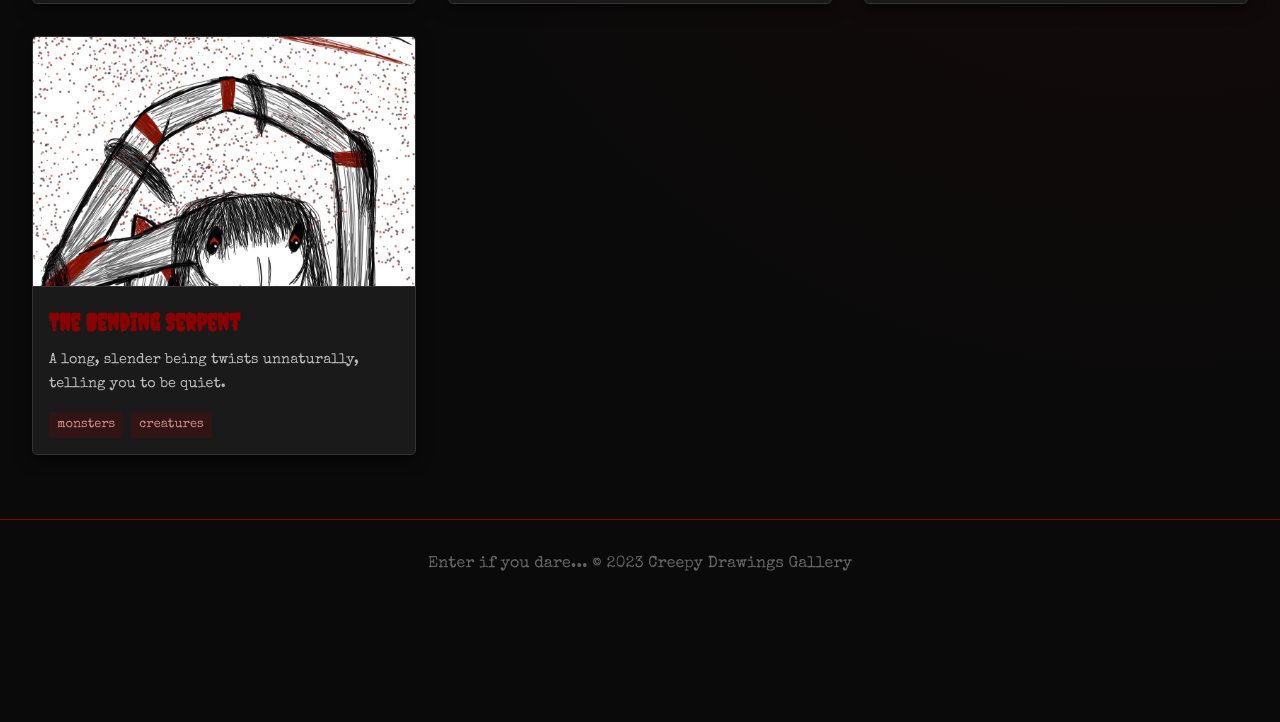
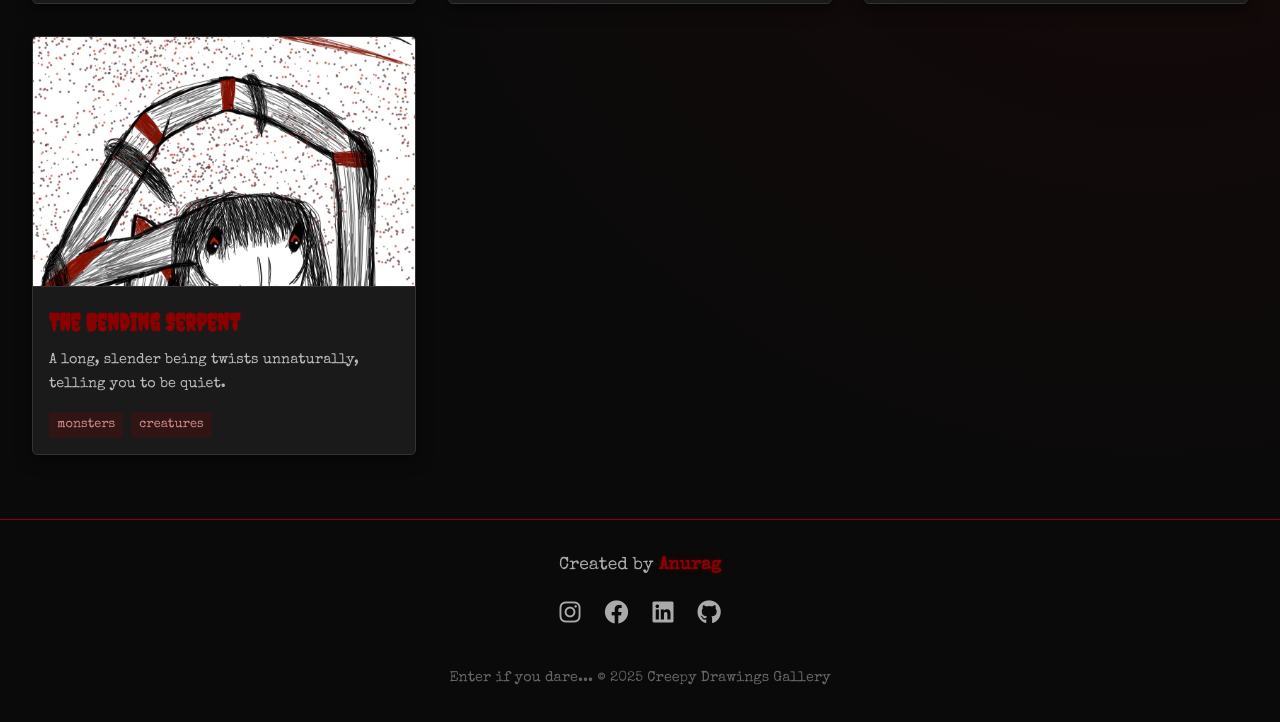
Before and after one commit to instai4/Scribbled-NIGHTMARE, a plain HTML site: page index.html in a window 1280 px wide. Shown: the part 4399-5121 px from the top of the page. Before the commit the page ends 5009 px from the top, so only its background shows below. Drawn offline with nearby package versions, Linux system fonts and the light colour scheme.

Commit message:
Added my  website files

```diff
--- a/index.html
+++ b/index.html
@@ -626,6 +626,55 @@
                 width: 200px;
             }
         }
+
+  .footer-content {
+    display: flex;
+    flex-direction: column;
+    align-items: center;
+    gap: 1rem;
+  }
+
+  .creator {
+    font-size: 1.1rem;
+    color: #aaa;
+  }
+
+  .creator-name {
+    font-weight: bold;
+    color: var(--blood-red);
+    text-decoration: none;
+    transition: all 0.3s;
+    text-shadow: 0 0 5px rgba(139, 0, 0, 0.5);
+  }
+
+  .creator-name:hover {
+    text-shadow: 0 0 10px var(--blood-red), 0 0 20px var(--blood-red);
+    color: #ff0000;
+  }
+
+  .social-icons {
+    display: flex;
+    gap: 1.5rem;
+  }
+
+  .social-icon {
+    color: #aaa;
+    font-size: 1.5rem;
+    transition: all 0.3s;
+  }
+
+  .social-icon:hover {
+    color: var(--blood-red);
+    transform: translateY(-3px);
+    text-shadow: 0 0 10px rgba(139, 0, 0, 0.7);
+  }
+
+  .copyright {
+    margin-top: 1rem;
+    color: #666;
+    font-size: 0.9rem;
+  }
+
     </style>
 </head>
 <body>
@@ -716,9 +765,28 @@
         <span id="notificationText"></span>
     </div>
 
-    <footer>
-        <p>Enter if you dare... © 2023 Creepy Drawings Gallery</p>
-    </footer>
+   <footer>
+  <div class="footer-content">
+    <p class="creator">Created by <a href="https://instai4.github.io/PORT-FOLIO/" target="_blank" class="creator-name">Anurag</a></p>
+
+    <div class="social-icons">
+      <a href="https://www.instagram.com/inst.ai.4?igsh=MWNqaG15OWQ2MGczMA==" target="_blank" class="social-icon" aria-label="Instagram">
+        <i class="fab fa-instagram"></i>
+      </a>
+      <a href="https://www.facebook.com/share/1DMBwCvzDL/" target="_blank" class="social-icon" aria-label="Facebook">
+        <i class="fab fa-facebook"></i>
+      </a>
+      <a href="https://www.linkedin.com/in/anurag-singh-43230a380/" target="_blank" class="social-icon" aria-label="LinkedIn">
+        <i class="fab fa-linkedin"></i>
+      </a>
+      <a href="https://github.com/instai4" target="_blank" class="social-icon" aria-label="GitHub">
+        <i class="fab fa-github"></i>
+      </a>
+    </div>
+
+    <p class="copyright">Enter if you dare... © 2025 Creepy Drawings Gallery</p>
+  </div>
+</footer>
 
     <script>
         // Sample data for the drawings with your image names
```
